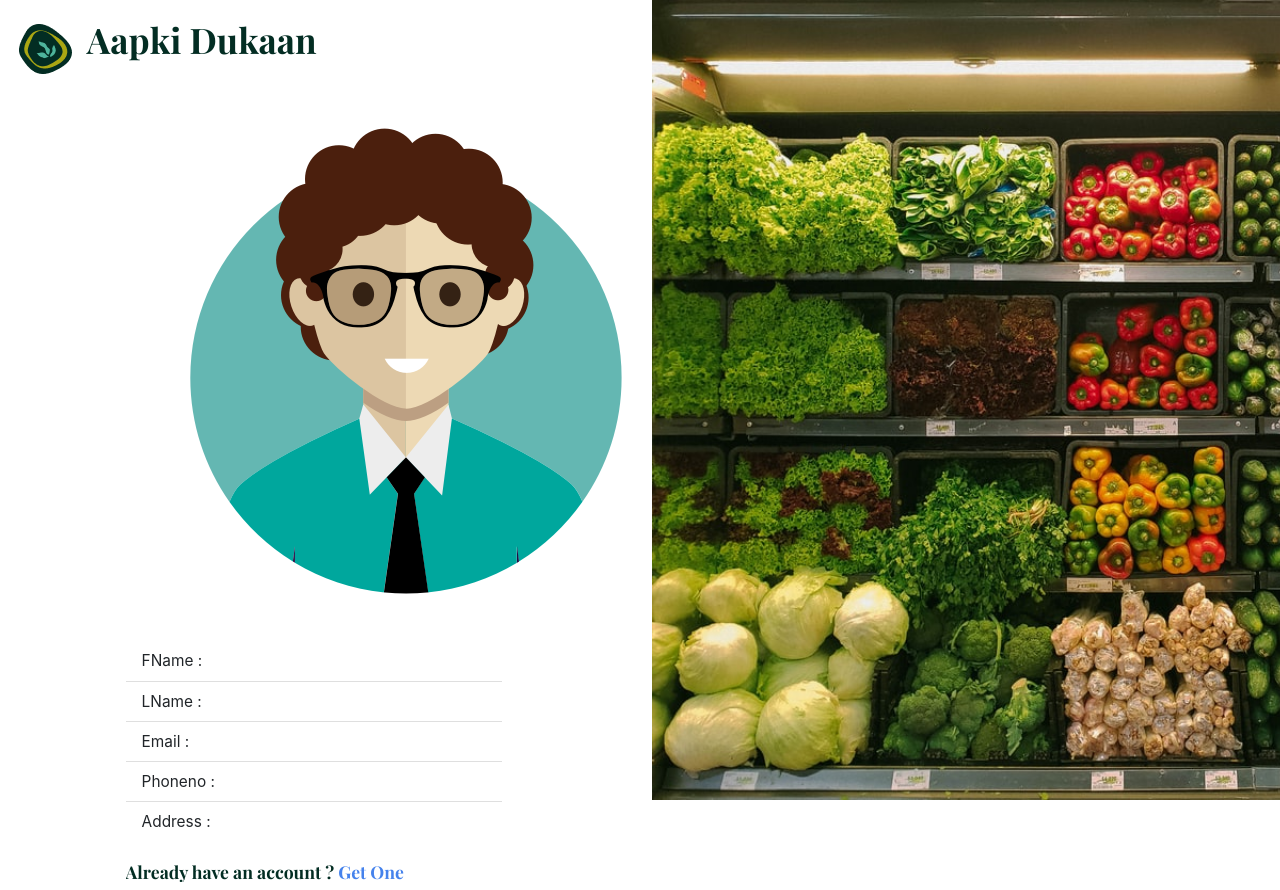
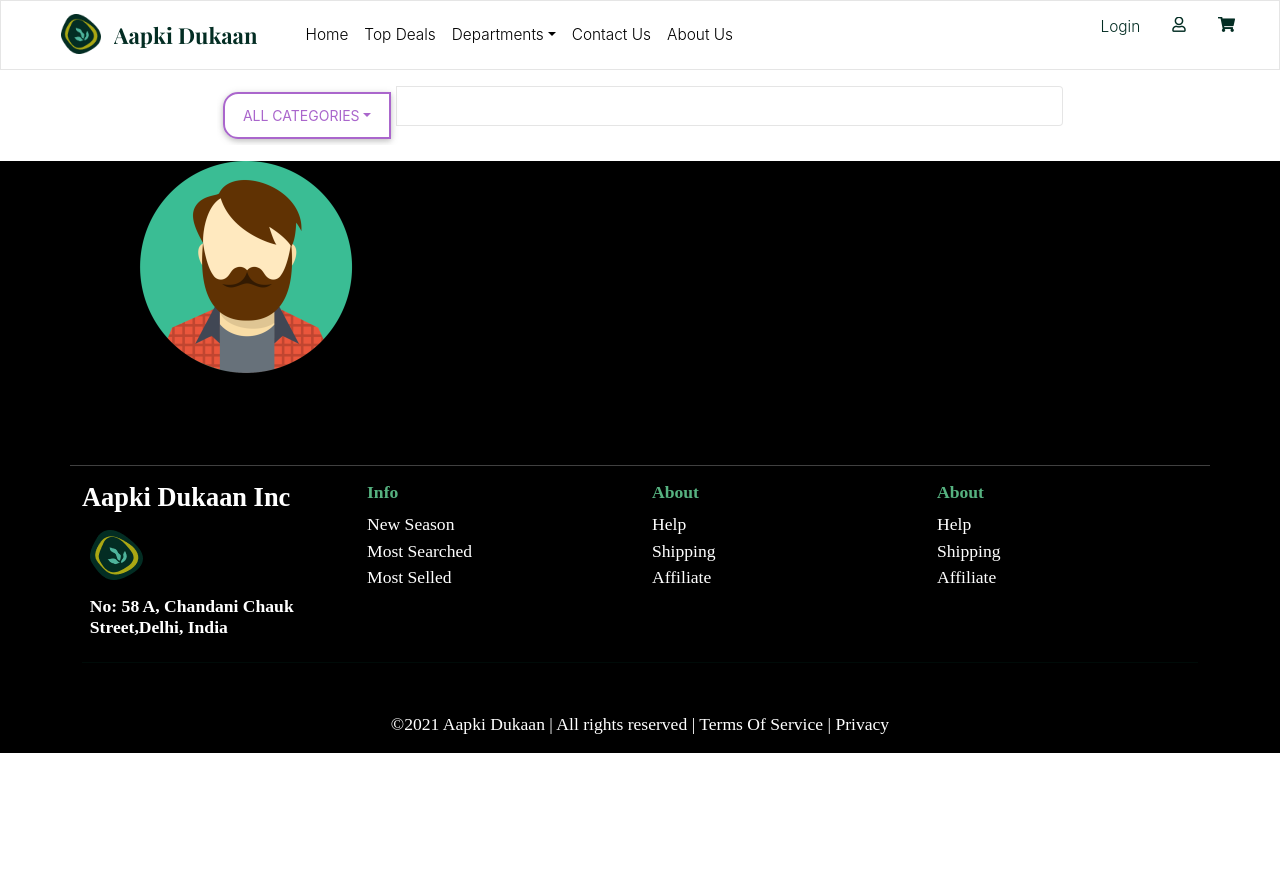
Before and after one commit to pratik8696/EcommerceWebsite_V2.0, a React (Create React App) app: page /profile in a window 1280 px wide. After the commit the page ends 800 px from the top, so only its background shows below. Built offline with nearby package versions, Linux system fonts and the light colour scheme.

Commit message:
profile page started

```diff
--- a/package.json
+++ b/package.json
@@ -7,6 +7,7 @@
     "@testing-library/react": "^11.2.7",
     "@testing-library/user-event": "^12.8.3",
     "bootstrap": "^5.0.2",
+    "firebase": "^8.9.1",
     "mdbootstrap": "^4.20.0",
     "react": "^17.0.2",
     "react-bootstrap": "^2.0.0-beta.4",
--- a/src/components/Screens/Profile.js
+++ b/src/components/Screens/Profile.js
@@ -2,41 +2,31 @@ import React from "react";
 import Form from "../Sub-comp/Form";
 import { Button, Row, Col, Image,ListGroup } from "react-bootstrap";
 import { BrowserRouter as Router, Link, Switch, Route } from "react-router-dom";
+import Header from "../Sub-comp/Header"
+import Footer from "../Sub-comp/Footer"
+import Inputgroup from "../Partials/Inputgroup";
 
 function Profile() {
     return (
         <div>
-            <Row>
+            <Header />
+            <Inputgroup />
+            <main >
+            <Row style={{backgroundColor:"Black"}}>
                 <Col lg={6} md={6} sm={12} xl={6}>
-                    <Link to="/"><div className="brand">
-                        <img className="logo" src="/logo.png"></img>
-                        <h2>Aapki Dukaan</h2>
-                    </div>
-                    </Link>
-                    <div className="form-div">
-                        <img src="/user.png" className="user-icon ms-4 mb-4"></img>
-                        <ListGroup variant="flush">
-                            <ListGroup.Item>FName : </ListGroup.Item>
-                            <ListGroup.Item>LName : </ListGroup.Item>
-                            <ListGroup.Item>Email : </ListGroup.Item>
-                            <ListGroup.Item>Phoneno : </ListGroup.Item>
-                            <ListGroup.Item>Address : </ListGroup.Item>
-                        </ListGroup>
-                        <div className="new-acc">
-                            <h6>Already have an account ? <span><Link to="/"> Get One </Link>
-                            </span>
-                            </h6>
-                        </div>
+                    <div>
+                        <span style={{padding:"20%"}}>
+                        <Image src="avatar-2.png" />
+                        </span>
                     </div>
 
                 </Col >
-                <Col lg={6} xl={6} >
-                    <div className="backmg">
-                        <Image src="/back.jpg" className="backgroundimg" />
-                    </div>
+                <Col lg={6} xl={6} sm={12} xl={6}>
 
                 </Col>
             </Row>
+                </main >
+            <Footer />
         </div>
     );
 }
```
Also changed, not shown: src/components/Partials/Contents.js (+4 -3 lines), src/components/Partials/producticonlist.js (+14 -1 lines), src/components/Screens/LandingPage.js (+20 -2 lines), public/christinaholly.com-resume-site-desktop-1-bg.png (renamed from public/slides/christinaholly.com-resume-site-desktop-1-bg.png), 1 other file (tests, documents, lock files or other folders).
